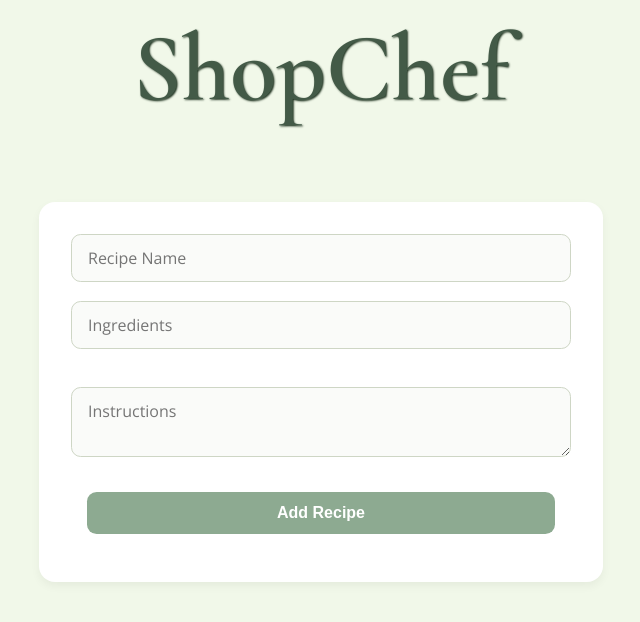
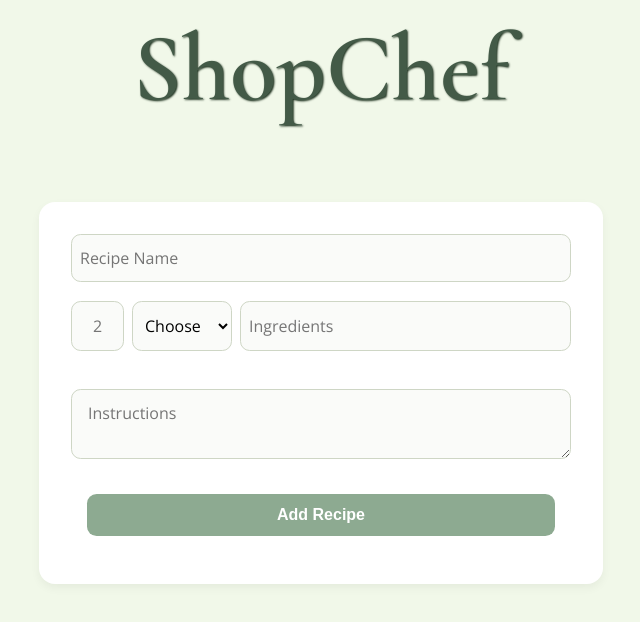
Before and after one commit to magentawitch/ShopChef, a React (Vite) app: page / in a window 1280 px wide. Shown: the top 622 px of the page, without its empty margins (319-959 px from the left). Built offline with nearby package versions, Linux system fonts and the light colour scheme.

Commit message:
Updated RecipeForm
Added units and quantity to the ingredients and udpated the sytles module to take that into account

```diff
--- a/src/Components/RecipeForm/RecipeForm.jsx
+++ b/src/Components/RecipeForm/RecipeForm.jsx
@@ -7,7 +7,11 @@ import styles from "./RecipeForm.module.css";
 function RecipeForm() {
     const { addRecipe, addIngredient, ingredientsList } = useContext(RecipeContext);
     const [title, setTitle] = useState("");
-    const [ingredient, setIngredient] = useState("");
+
+    const [ingredientName, setIngredientName] = useState("");
+    const [ingredientAmount, setIngredientAmount] = useState("");
+    const [ingredientUnit, setIngredientUnit] = useState("");
+
     const [instructions, setInstructions] = useState("");
 
     useEffect(() => {
@@ -17,10 +21,12 @@ function RecipeForm() {
     const handleKeyDown = event => {
         if (event.key === "Enter") {
             event.preventDefault()
-            if (ingredient.trim() !== "")
-            addIngredient(ingredient);
+            if (ingredientName.trim() !== "" && ingredientAmount.trim() !== "")
+                addIngredient({ name: ingredientName, amount: ingredientAmount, unit: ingredientUnit });
             console.log(`This is the ingredient List: ${ingredientsList}`);
-            setIngredient("");
+            setIngredientName("");
+            setIngredientAmount("");
+            setIngredientUnit("");
         }
     }
 
@@ -33,18 +39,33 @@ function RecipeForm() {
 
     return (
         <form className={styles.form} onSubmit={(e) => e.preventDefault()}>
-            <input className={styles.input} type="text" placeholder="Recipe Name" value={title} onChange={({target}) => setTitle(target.value)} />
-            <input className={styles.input} type="text" placeholder="Ingredients" value={ingredient} onChange={({target}) => setIngredient(target.value)} onKeyDown={handleKeyDown} />
+            <input className={styles.input} type="text" placeholder="Recipe Name" value={title} onChange={({ target }) => setTitle(target.value)} />
+            <div className={styles.ingredient}>
+                <input className={styles.inputNumber} type="text" placeholder="2" value={ingredientAmount} onChange={({ target }) => setIngredientAmount(target.value)} />
+                <select className={styles.inputSelect} value={ingredientUnit} onChange={({ target }) => setIngredientUnit(target.value)} >
+                    <option selected hidden>Choose</option>
+                    <option value="units">Units</option>
+                    <option value="cups">Cups</option>
+                    <option value="tsp">Tsp</option>
+                    <option value="tbsp">Tbsp</option>
+                    <option value="gr">Gr</option>
+                    <option value="Kg">Kg</option>
+                </select>
+                <input className={styles.input} type="text" placeholder="Ingredients" value={ingredientName} onChange={({ target }) => setIngredientName(target.value)} onKeyDown={handleKeyDown} />
+            </div>
+
             <div>
                 {ingredientsList.map((ingredient, i) =>
                     <Ingredient
                         key={i}
                         index={i}
-                name={ingredient}
+                        name={ingredient.name}
+                        amount={ingredient.amount}
+                        unit={ingredient.unit}
                     />
                 )}
             </div>
-            <textarea className={styles.textArea} placeholder="Instructions" value={instructions} onChange={({target}) => setInstructions(target.value)} />
+            <textarea className={styles.textArea} placeholder="Instructions" value={instructions} onChange={({ target }) => setInstructions(target.value)} />
             <button className={styles.submitButton} type="submit" onClick={handleClick} >Add Recipe</button>
         </form>
     )
--- a/src/Components/RecipeForm/RecipeForm.module.css
+++ b/src/Components/RecipeForm/RecipeForm.module.css
@@ -10,9 +10,15 @@
     flex-direction: column;
   }
 
-  .input {
+  .ingredient {
+    display: flex;
+    flex-wrap: wrap;
+    gap: 0.5rem;
+  }
+
+  .input, .inputNumber, .inputSelect {
     font-family: "Open Sans";
-    padding: 0.75rem 1rem;
+    padding: 0.75rem .5rem;
     border-radius: 0.6rem;
     border: 1px solid #CED6C5;
     font-size: 1rem;
@@ -20,7 +26,23 @@
     transition: border-color 0.2s ease;
   }
 
-  .input:focus {
+  .input {
+    flex: 1 1 0;
+  }
+
+  .inputNumber {
+    flex: 0 0 auto;
+    width: 7%;
+    text-align: center;
+  }
+
+  .inputSelect {
+    width: 20%;
+  }
+
+  .input:focus,
+  .inputNumber:focus,
+  .inputSelect:focus {
     outline: none;
     border-color: #8DAA91;
     box-shadow: 0 0 0 2px #8daa9133;
@@ -29,7 +51,7 @@
   .textArea {
     font-family: "Open Sans";
     padding: 0.75rem 1rem;
-    max-width: 29.125rem;
+
     max-height: 8rem;
     border-radius: 0.6rem;
     border: 1px solid #CED6C5;
```
Lines whose indentation alone changed are shown as unchanged.
